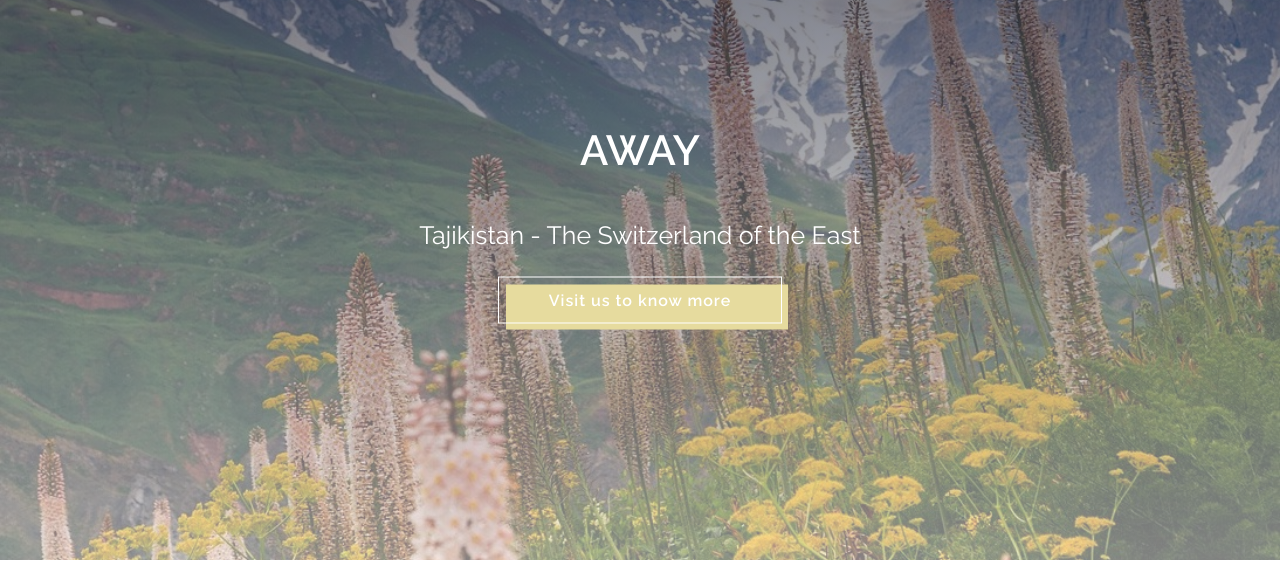
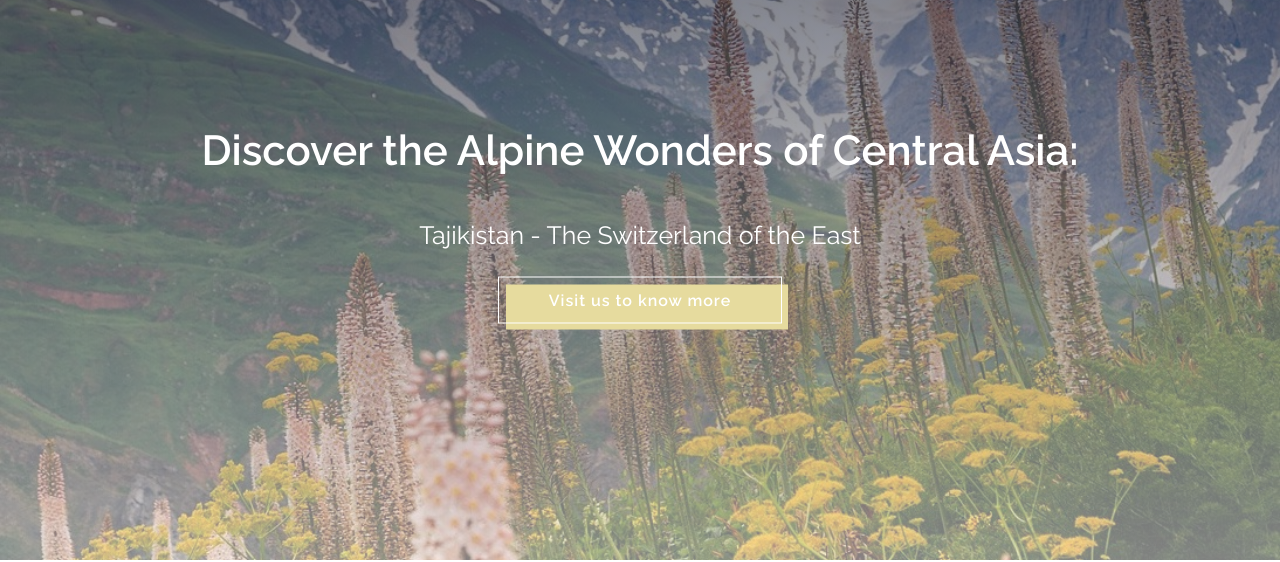
Before and after one commit to LikaNur/visit_tajikistan, a plain HTML site: page index.html in a window 1280 px wide. Shown: the part 240-802 px from the top of the page. Drawn offline with Linux system fonts and the light colour scheme.

Commit message:
Redone the change

```diff
--- a/index.html
+++ b/index.html
@@ -31,7 +31,7 @@
     </nav>
 
     <div class="text-box">
-        <h1>AWAY</h1>
+        <h1>Discover the Alpine Wonders of Central Asia:</h1>
         <p>Tajikistan - The Switzerland of the East</p>
         <a href="" class="hero-btn">Visit us to know more</a>
     </div>
```
